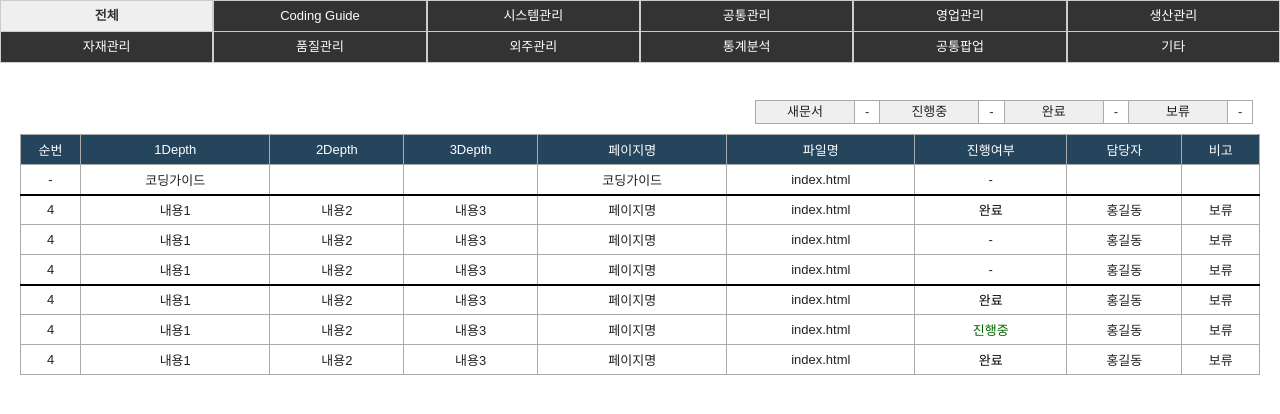
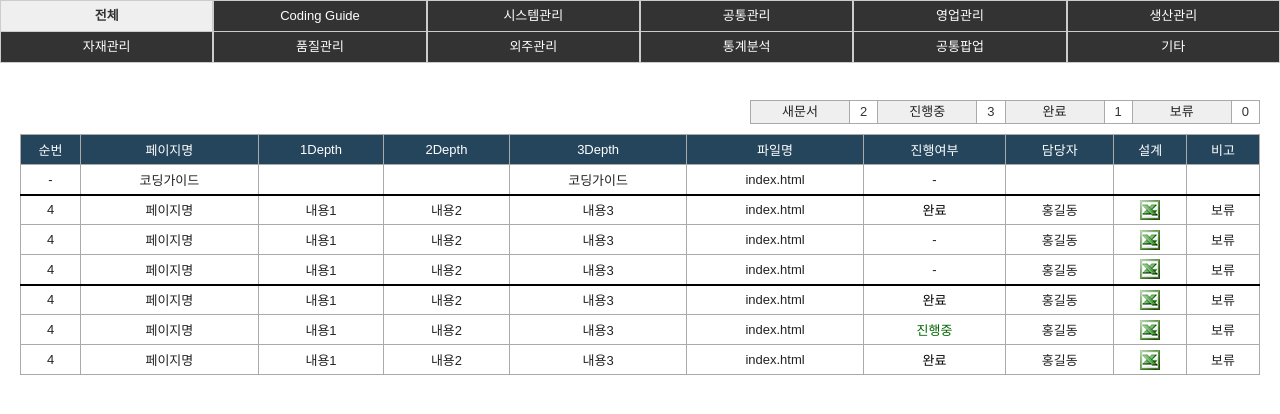
Before and after one commit to in-yong/sinsin_project, a plain HTML site: page project/src/guide/index.html in a window 1280 px wide. Drawn offline with nearby package versions, Linux system fonts and the light colour scheme.

Commit message:
가이드작업

```diff
--- a/project/src/guide/css/guide.css
+++ b/project/src/guide/css/guide.css
@@ -1,5 +1,5 @@
 @charset "utf-8";
-body{padding-top:100px;}
+body{padding-top:100px;min-width:1024px;}
 #header{position:fixed;top:0;left:0;width:100%;background-color:#333;}
 #header ul li{float:left;width:16.6666%;border:1px solid #ccc;}
 #header ul li.last~li{margin-top:-1px;}
--- a/project/src/guide/index.html
+++ b/project/src/guide/index.html
@@ -45,13 +45,14 @@
     <thead>
      <tr>
       <th>순번</th>
+      <th>페이지명</th>
       <th>1Depth</th>
       <th>2Depth</th>
       <th>3Depth</th>
-      <th>페이지명</th>
       <th>파일명</th>
       <th>진행여부</th>
       <th>담당자</th>
+      <th>설계</th>
       <th>비고</th>
      </tr>
     </thead>
@@ -66,71 +67,78 @@
       <td></td>
       <td></td>
       <td></td>
+      <td></td>
      </tr>
      <tr class="cat part_1">
       <td>4</td>
+      <td>페이지명</td>
       <td>내용1</td>
       <td>내용2</td>
       <td>내용3</td>
-      <td>페이지명</td>
       <td>../index.html</td>
       <td>완료</td>
       <td>홍길동</td>
+      <td><a href="../../../공유문서/설계/화면정의서/생산관리/화면/공정작업결과등록화면.xls"><img src="images/ico_xls.gif" alt="엑셀 설계"></a></a></td>
       <td>보류</td>
      </tr>
      <tr>
       <td>4</td>
+      <td>페이지명</td>
       <td>내용1</td>
       <td>내용2</td>
       <td>내용3</td>
-      <td>페이지명</td>
       <td>../sub/index.html</td>
       <td></td>
       <td>홍길동</td>
+      <td><a href="#" target="_blank"><a href="#" target="_blank"><img src="images/ico_xls.gif" alt="엑셀 설계"></a></a></td>
       <td>보류</td>
      </tr>
      <tr>
       <td>4</td>
+      <td>페이지명</td>
       <td>내용1</td>
       <td>내용2</td>
       <td>내용3</td>
-      <td>페이지명</td>
       <td>../sub/index.html</td>
       <td></td>
       <td>홍길동</td>
+      <td><a href="#" target="_blank"><img src="images/ico_xls.gif" alt="엑셀 설계"></a></td>
       <td>보류</td>
      </tr>
      <tr class="cat part_2">
       <td>4</td>
+      <td>페이지명</td>
       <td>내용1</td>
       <td>내용2</td>
       <td>내용3</td>
-      <td>페이지명</td>
       <td>../index.html</td>
       <td>완료</td>
       <td>홍길동</td>
+      <td><a href="#" target="_blank"><a href="#" target="_blank"><img src="images/ico_xls.gif" alt="엑셀 설계"></a></a></td>
       <td>보류</td>
      </tr>
      <tr>
       <td>4</td>
+      <td>페이지명</td>
       <td>내용1</td>
       <td>내용2</td>
       <td>내용3</td>
-      <td>페이지명</td>
       <td>../index.html</td>
       <td>진행중</td>
       <td>홍길동</td>
+      <td><a href="#" target="_blank"><a href="#" target="_blank"><img src="images/ico_xls.gif" alt="엑셀 설계"></a></a></td>
       <td>보류</td>
      </tr>
      <tr>
       <td>4</td>
+      <td>페이지명</td>
       <td>내용1</td>
       <td>내용2</td>
       <td>내용3</td>
-      <td>페이지명</td>
       <td>../index.html</td>
       <td>완료</td>
       <td>홍길동</td>
+      <td><a href="#" target="_blank"><a href="#" target="_blank"><img src="images/ico_xls.gif" alt="엑셀 설계"></a></a></td>
       <td>보류</td>
      </tr>
     </tbody>
--- a/project/src/guide/js/guide.js
+++ b/project/src/guide/js/guide.js
@@ -21,21 +21,42 @@
       $(o).html(pageUrl);
     });
 
+	var status_num_1 =0;
+	var status_num_2 =0;
+	var status_num_3 =0;
+	var status_num_4 =0;
+
     $(".guide_table tr").find("td:eq("+idxThIng+")").each(function(i, o){
        var ingTxt = $(o).text();
        if(ingTxt == "" || ingTxt == "-") {
          $(o).text("-");
+
+		 if(!$(o).siblings().parent().hasClass("skipNum")) {status_num_1++;}
        } else if (ingTxt == "완료") {
          $(o).text("완료").css({color:"#000"});
+		 if(!$(o).siblings().parent().hasClass("skipNum")) {status_num_2++;}
        } else if (ingTxt == "진행중") {
          $(o).text("진행중").css({color:"#060"});
+		 if(!$(o).siblings().parent().hasClass("skipNum")) {status_num_3++;}
        } else if (ingTxt == "보류중") {
          $(o).text("보류중").css({color:"#600"});
+		 if(!$(o).siblings().parent().hasClass("skipNum")) {status_num_4++;}
        }
     });
-    $(".guide_table tr").find("td:eq("+idxManager+")").each(function(i, o){
 
+	$(".status_ing dt").each(function(i, o) {
+		var status_title = $(o).text();
+		if(status_title == "새문서") {
+			$(o).next().text(status_num_1);
+		} else if(status_title == "진행중") {
+			$(o).next().text(status_num_2);
+		} else if(status_title == "완료") {
+			$(o).next().text(status_num_3);
+		} else if(status_title == "보류") {
+			$(o).next().text(status_num_4);
+		}
 	});
+
     var cNum = $(".cat, .cat~tr").size();
     $(".cat, .cat~tr").each(function(i, o) {
       $(o).find("td:first").text(cNum);
```
Also changed, not shown: project/src/guide/images/ico_xls.gif (added).
